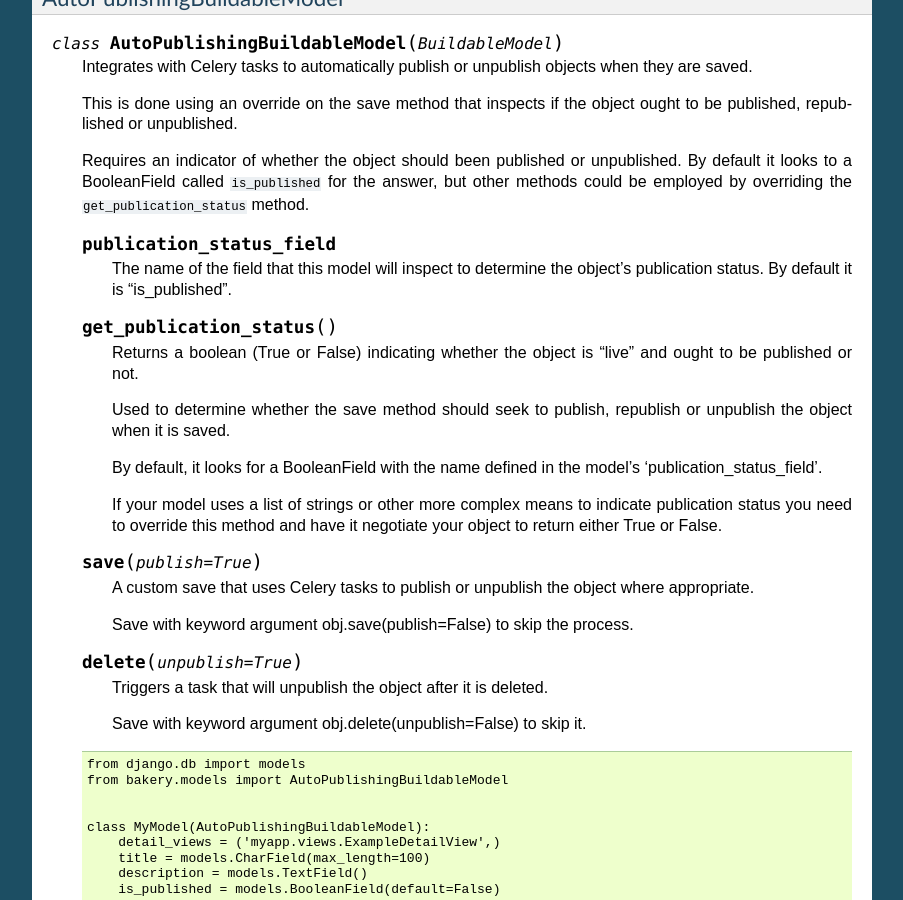
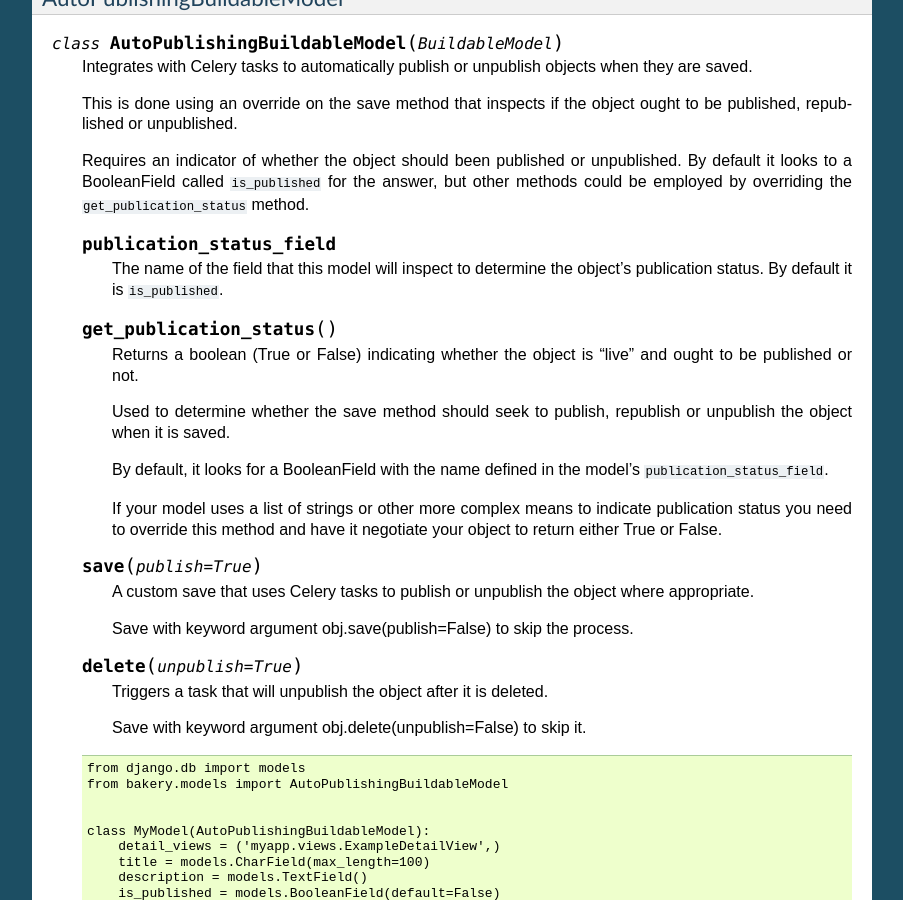
Before and after one commit to Sibizwan5/django-bakery, a Sphinx documentation site: the page built from docs/buildablemodels.rst, in a window 1280 px wide and 900 px high, scrolled down 1579 px. Shown: the whole window, without its empty margins (198-1101 px from the left). Built offline with Sphinx 7.4.7, drawn with Linux system fonts in a browser that asks for light colours.

Commit message:
Docs formatting

```diff
--- a/docs/buildablemodels.rst
+++ b/docs/buildablemodels.rst
@@ -112,7 +112,7 @@ AutoPublishingBuildableModel
     .. attribute:: publication_status_field
 
         The name of the field that this model will inspect to determine
-        the object's publication status. By default it is "is_published".
+        the object's publication status. By default it is ``is_published``.
 
     .. method:: get_publication_status()
 
@@ -123,7 +123,7 @@ AutoPublishingBuildableModel
         republish or unpublish the object when it is saved.
 
         By default, it looks for a BooleanField with the name defined in
-        the model's 'publication_status_field'.
+        the model's ``publication_status_field``.
 
         If your model uses a list of strings or other more complex
         means to indicate publication status you need to override this method
```
Also changed, not shown: 6 other files.
